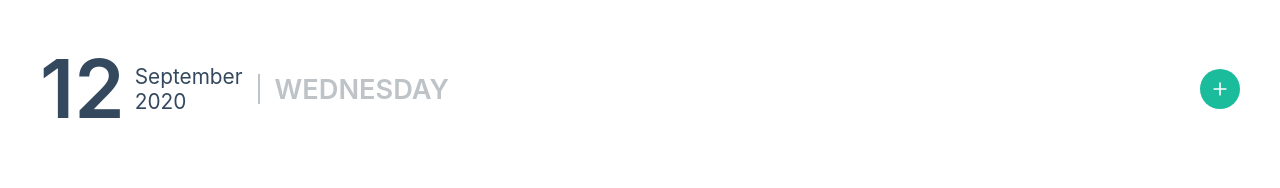
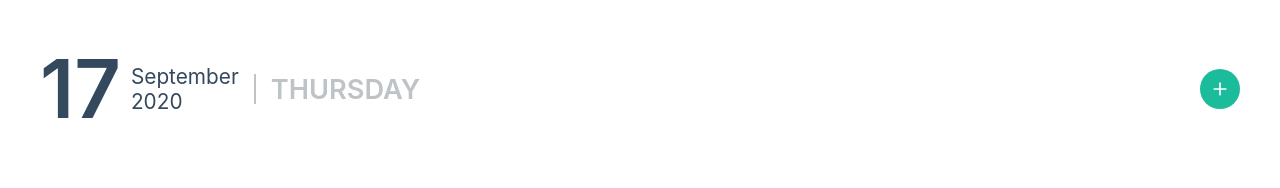
Before and after one commit to adilsonmandlate/todolist, a React (Create React App) app: page / in a window 1280 px wide. Shown: the top 188 px of the page. Built offline with nearby package versions, Linux system fonts and the light colour scheme.

Commit message:
feat: use current date in welcome message

```diff
--- a/src/pages/Home/components/Home.js
+++ b/src/pages/Home/components/Home.js
@@ -1,26 +1,28 @@
 import React from "react";
 import { Plus } from "react-feather";
 import { Link } from "react-router-dom";
+import { useDateDetails } from "../../../hooks";
 import { useTodos } from "../../../provider";
 import styles from "../styles/Home.module.css";
 import Todo from "./Todo";
 
 export const Home = () => {
   const { today, late } = useTodos();
+  const date = useDateDetails(new Date());
 
   return (
     <section>
       <header className={styles.mainHeader}>
         <div className={styles.date}>
           <div className={styles.fullDate}>
-            <div className={styles.day}>12</div>
+            <div className={styles.day}>{date.weekDate}</div>
             <div className={styles.monthYear}>
-              <span>September</span>
-              <span>2020</span>
+              <span>{date.month}</span>
+              <span>{date.year}</span>
             </div>
           </div>
           <hr className={styles.separator} />
-          <div className={styles.weekday}>Wednesday </div>
+          <div className={styles.weekday}>{date.weekDay}</div>
         </div>
         <Link className={styles.addTodo} to="/todos/new">
           <Plus />
@@ -54,7 +56,7 @@ export const Home = () => {
 
           <ul className={styles.todo}>
             {today.map((todo, key) => (
-              <Todo todo={todo} />
+              <Todo key={`${key}-${todo.name}`} todo={todo} />
             ))}
           </ul>
         </div>
```
